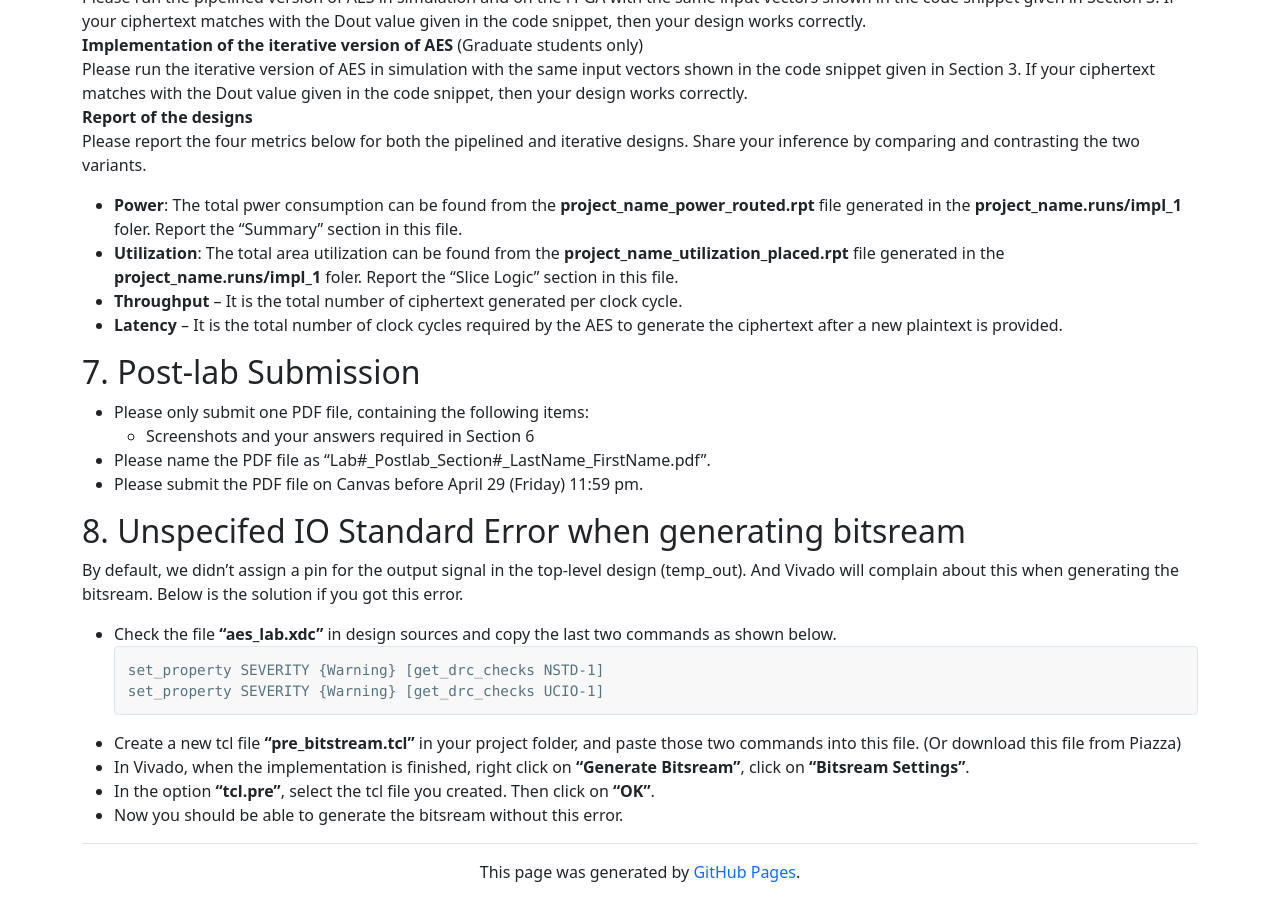
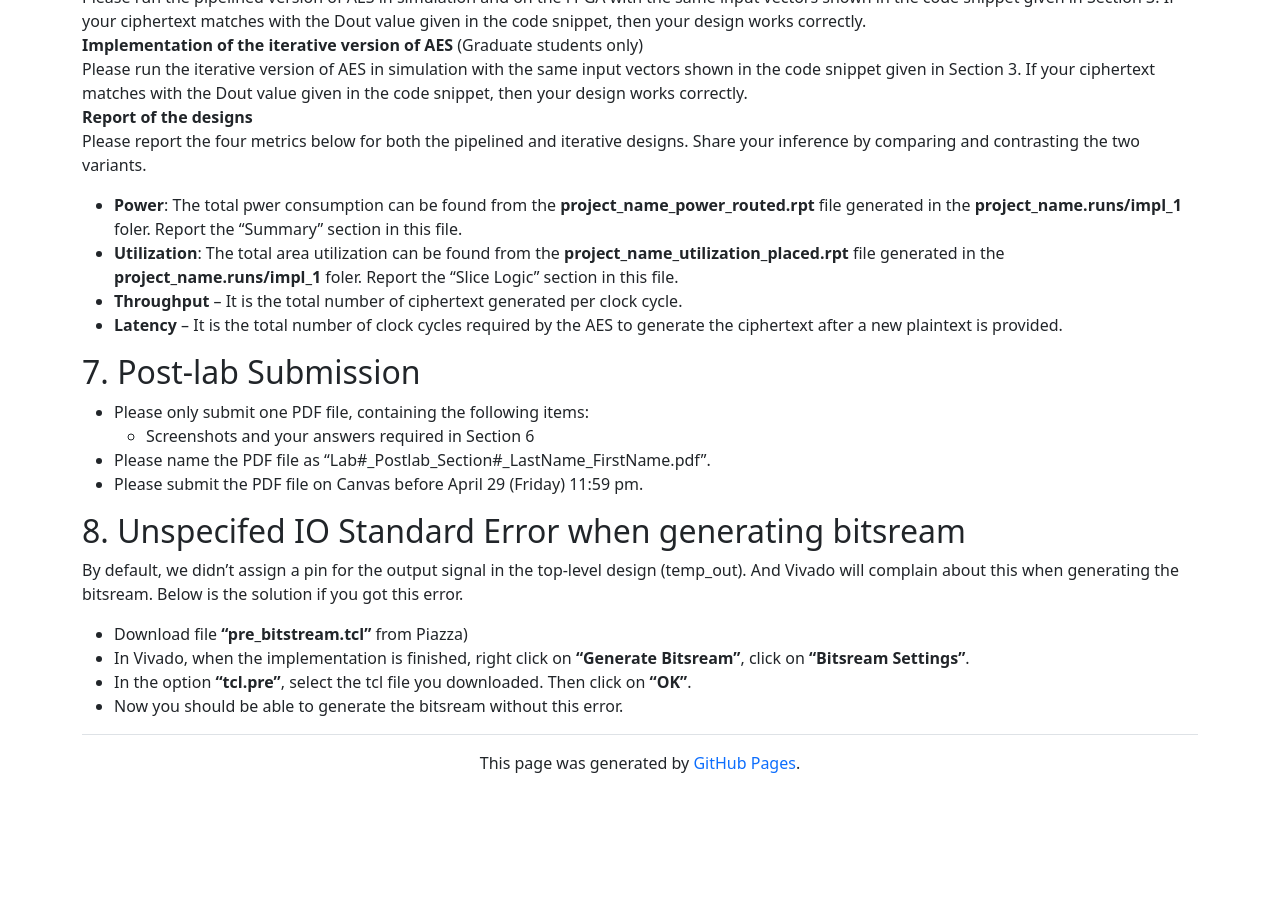
Before and after one commit to hailiangh/hailiangh.github.io, a Jekyll site: the page built from TA/ECEN689_Spring2022/labX_manual.md, in a window 1280 px wide and 900 px high, scrolled down 10620 px. Built offline with Jekyll 4.4.1, drawn with Linux system fonts in a browser that asks for light colours; after the commit the page ends 11411 px from its top, so only the background shows below that.

Commit message:
Update labX_manual.md

````diff
--- a/TA/ECEN689_Spring2022/labX_manual.md
+++ b/TA/ECEN689_Spring2022/labX_manual.md
@@ -131,12 +131,7 @@ Please report the four metrics below for both the pipelined and iterative design
 
 ## 8. Unspecifed IO Standard Error when generating bitsream
 By default, we didn't assign a pin for the output signal in the top-level design (temp_out). And Vivado will complain about this when generating the bitsream. Below is the solution if you got this error.
-- Check the file **"aes_lab.xdc"** in design sources and copy the last two commands as shown below.
-  ```
-  set_property SEVERITY {Warning} [get_drc_checks NSTD-1]
-  set_property SEVERITY {Warning} [get_drc_checks UCIO-1]
-  ```
-- Create a new tcl file **"pre_bitstream.tcl"** in your project folder, and paste those two commands into this file.  (Or download this file from Piazza)
+- Download file **"pre_bitstream.tcl"** from Piazza)
 - In Vivado, when the implementation is finished, right click on **"Generate Bitsream"**, click on **"Bitsream Settings"**.
-- In the option **"tcl.pre"**, select the tcl file you created. Then click on **"OK"**.
+- In the option **"tcl.pre"**, select the tcl file you downloaded. Then click on **"OK"**.
 - Now you should be able to generate the bitsream without this error.
````
